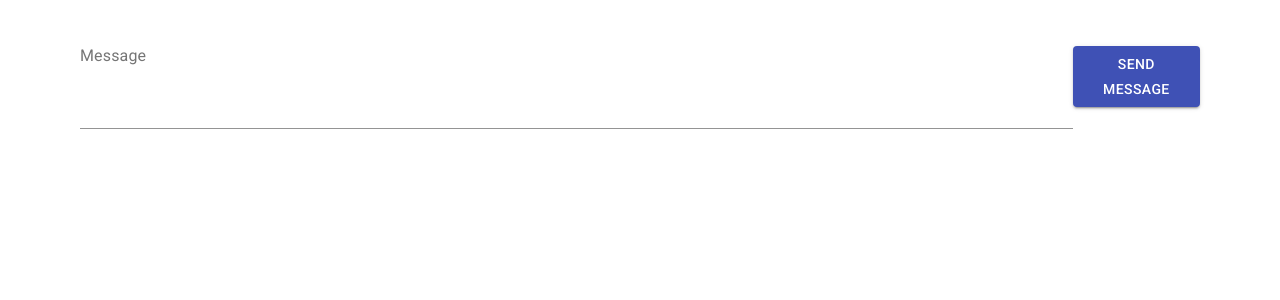
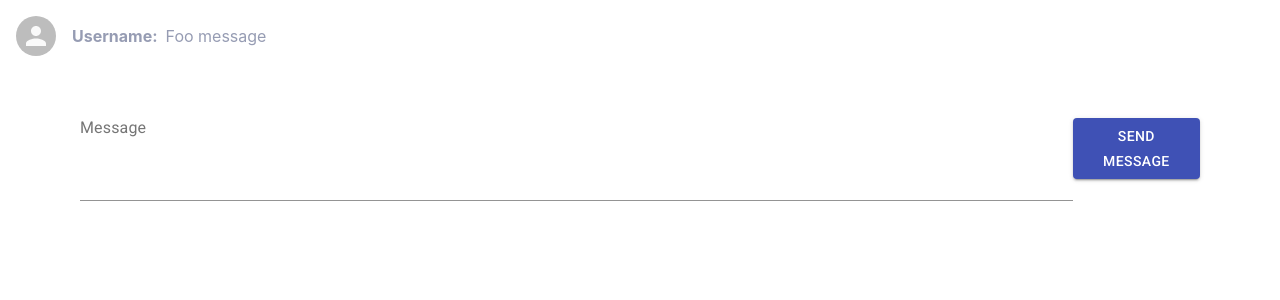
Before and after one commit to Blira/node_react_socket_chat, a React (Create React App) app in the folder client/: page / in a window 1280 px wide. Shown: the top 300 px of the page. Built offline with nearby package versions, Linux system fonts and the light colour scheme; the HTML template or start-up script is replaced by a standard one.

Commit message:
feat: add MessageBox

```diff
--- a/client/src/App.tsx
+++ b/client/src/App.tsx
@@ -1,8 +1,12 @@
+import MessageBox from "./components/MessageBox";
 import WriteBox from "./components/WriteBox";
 
 function App() {
   return (
-    <WriteBox />
+    <>
+      <MessageBox />
+      <WriteBox />
+    </>
   );
 }
 
--- /dev/null
+++ b/client/src/components/MessageBox/index.tsx
@@ -0,0 +1,18 @@
+import { Avatar } from '@material-ui/core';
+import { Container } from "./style";
+
+export default function MessageBox() {
+    return (
+        <Container>
+            <ul>
+                <li>
+                    <Avatar />
+                    <strong>
+                        Username:
+                        </strong>
+                    <span>Foo message</span>
+                </li>
+            </ul>
+        </Container>
+    )
+}
--- /dev/null
+++ b/client/src/components/MessageBox/style.ts
@@ -0,0 +1,43 @@
+import styled from 'styled-components';
+
+export const Container = styled.div`
+* {
+    margin: 0;
+    padding: 0;
+    box-sizing: border-box;
+}
+
+
+    strong {
+
+        margin-left: 1rem;
+    }
+
+    span {
+
+        margin-left: 0.5rem;
+    }
+    strong, span{
+        font-size: 1rem;
+        color: #969CB3;
+        font-family: -apple-system, BlinkMacSystemFont, 'Segoe UI', Roboto, Oxygen, Ubuntu, Cantarell, 'Open Sans', 'Helvetica Neue', sans-serif
+    }
+
+    ul {
+        list-style: none;
+
+    }
+
+
+    li {
+
+        padding: 0.5rem 0.5rem 0.5rem;
+        margin-bottom: 1rem;
+        background-color: #FFF;
+        border-radius: 24px;
+
+        display: flex;
+        align-items: center;
+
+    }
+`
```
